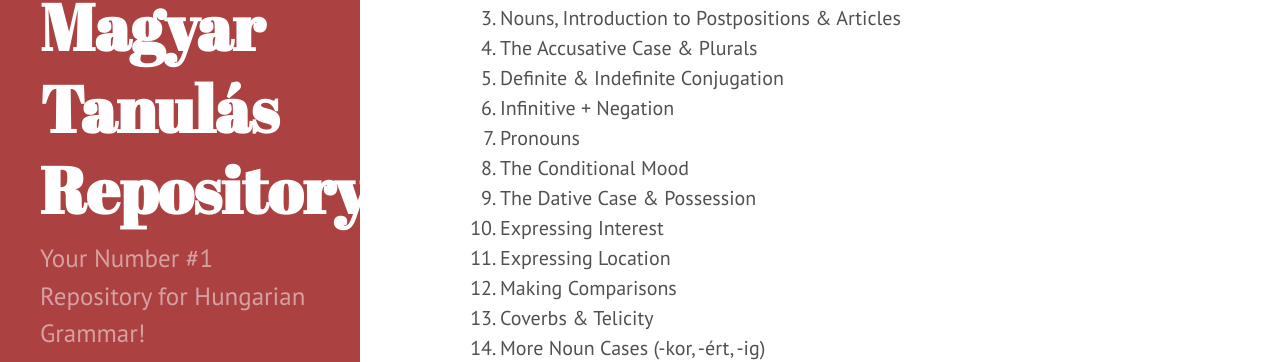
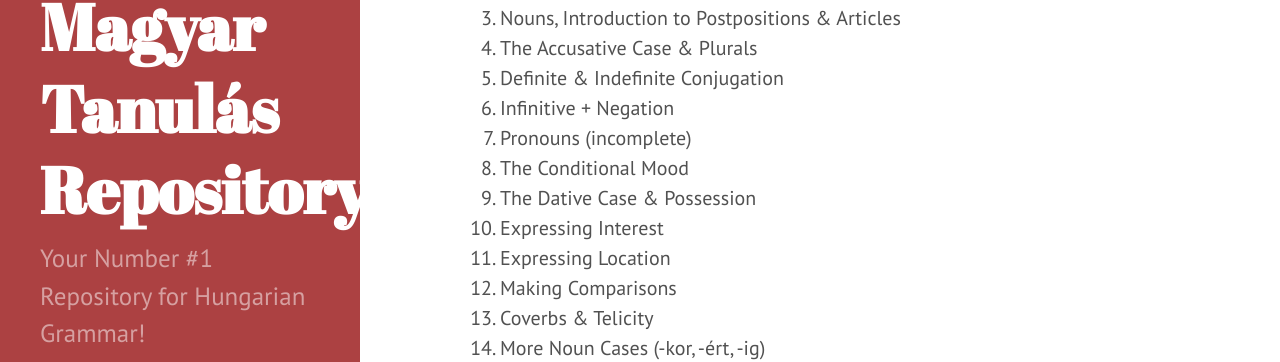
Before and after one commit to Magyartanulas/magyartanulas.github.io, a Jekyll site: the page built from _posts/2012-02-06-whats-jekyll.md, in a window 1280 px wide and 900 px high, scrolled down 761 px. Shown: the part 135-497 px from the top of the window. Built offline with Jekyll 4.4.1, drawn with Linux system fonts in a browser that asks for light colours; Markdown is read by kramdown in place of the engine named in the settings.

Commit message:
Update 2012-02-06-whats-jekyll.md

```diff
--- a/_posts/2012-02-06-whats-jekyll.md
+++ b/_posts/2012-02-06-whats-jekyll.md
@@ -28,7 +28,7 @@ Starting from Section 2, there will be captioned images with no english translat
 4. The Accusative Case & Plurals
 5. Definite & Indefinite Conjugation
 6. Infinitive + Negation
-7. Pronouns
+7. Pronouns (incomplete)
 8. The Conditional Mood
 9. The Dative Case & Possession
 10. Expressing Interest
```
